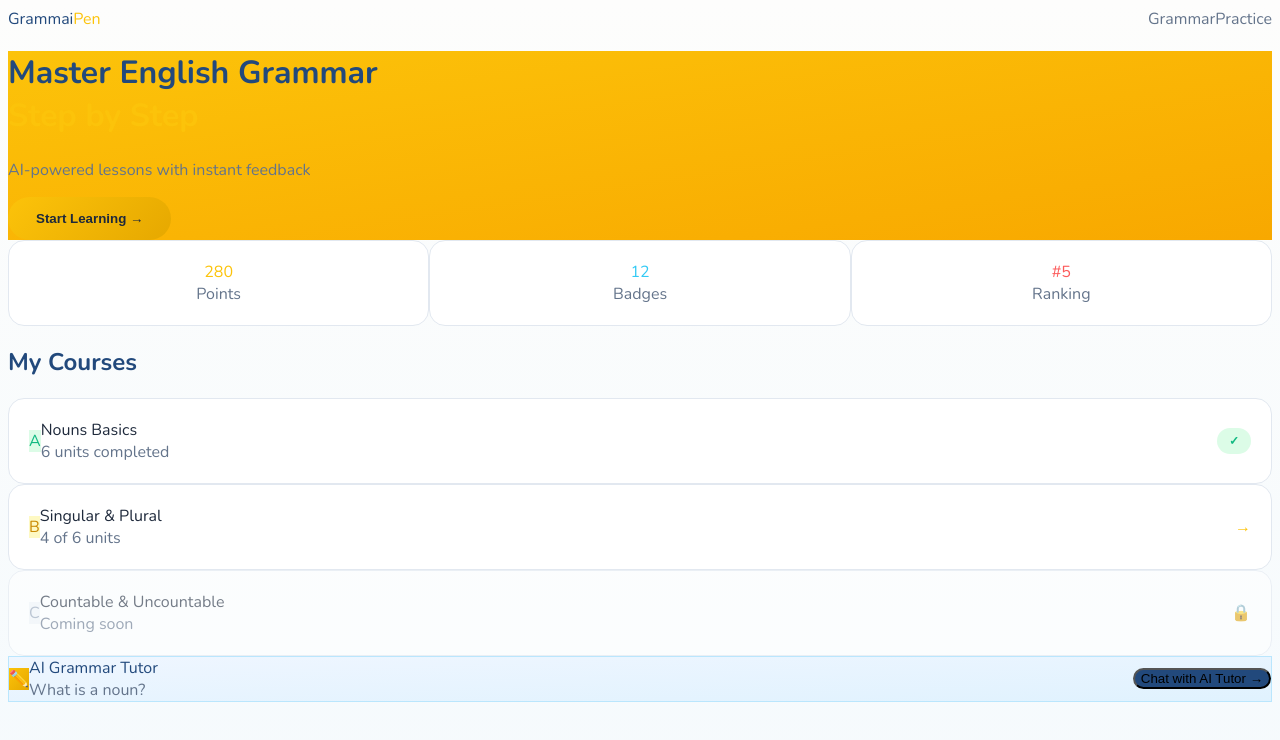
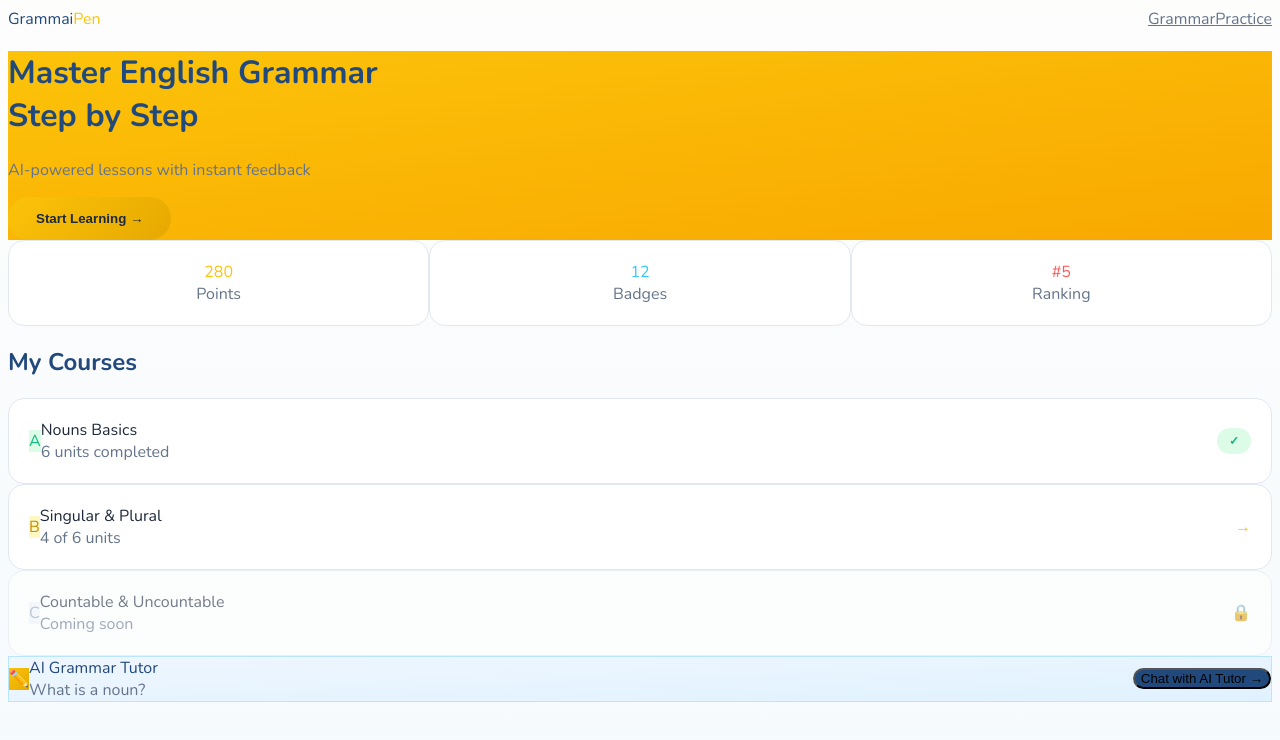
Before and after one commit to Kenneth0416/grammer-step-by-step, a Next.js app: page / in a window 1280 px wide. Shown: the top 740 px of the page. Built offline with nearby package versions, Linux system fonts and the light colour scheme.

Commit message:
fix: wire header nav links and fix contrast issues

```diff
--- a/src/app/globals.css
+++ b/src/app/globals.css
@@ -75,7 +75,7 @@ body {
 
 .badge-complete {
   background: var(--green-tint);
-  color: var(--green);
+  color: #10B981;
 }
 
 .badge-progress {
--- a/src/app/page.tsx
+++ b/src/app/page.tsx
@@ -12,7 +12,7 @@ export default function HomePage() {
       <div className="bg-gradient-to-br from-[#FCC30A] to-[#F8A800] rounded-2xl p-7 mb-5">
         <h1 className="text-[#22497C] text-2xl font-bold mb-2">
           Master English Grammar<br/>
-          <span className="text-[#FCC30A]">Step by Step</span>
+          <span className="text-[#22497C]">Step by Step</span>
         </h1>
         <p className="text-[#64748B] text-sm mb-4">
           AI-powered lessons with instant feedback
--- a/src/components/Header.tsx
+++ b/src/components/Header.tsx
@@ -1,3 +1,5 @@
+import Link from 'next/link'
+
 export default function Header() {
   return (
     <header className="flex justify-between items-center mb-7">
@@ -9,8 +11,8 @@ export default function Header() {
         </span>
       </div>
       <div className="flex items-center gap-3">
-        <span className="text-sm text-[#64748B]">Grammar</span>
-        <span className="text-sm text-[#64748B]">Practice</span>
+        <Link href="/grammar" className="text-sm text-[#64748B] hover:text-[#22497C]">Grammar</Link>
+        <Link href="/practice" className="text-sm text-[#64748B] hover:text-[#22497C]">Practice</Link>
         <div className="w-8 h-8 bg-[#22497C] rounded-full" />
       </div>
     </header>
```
